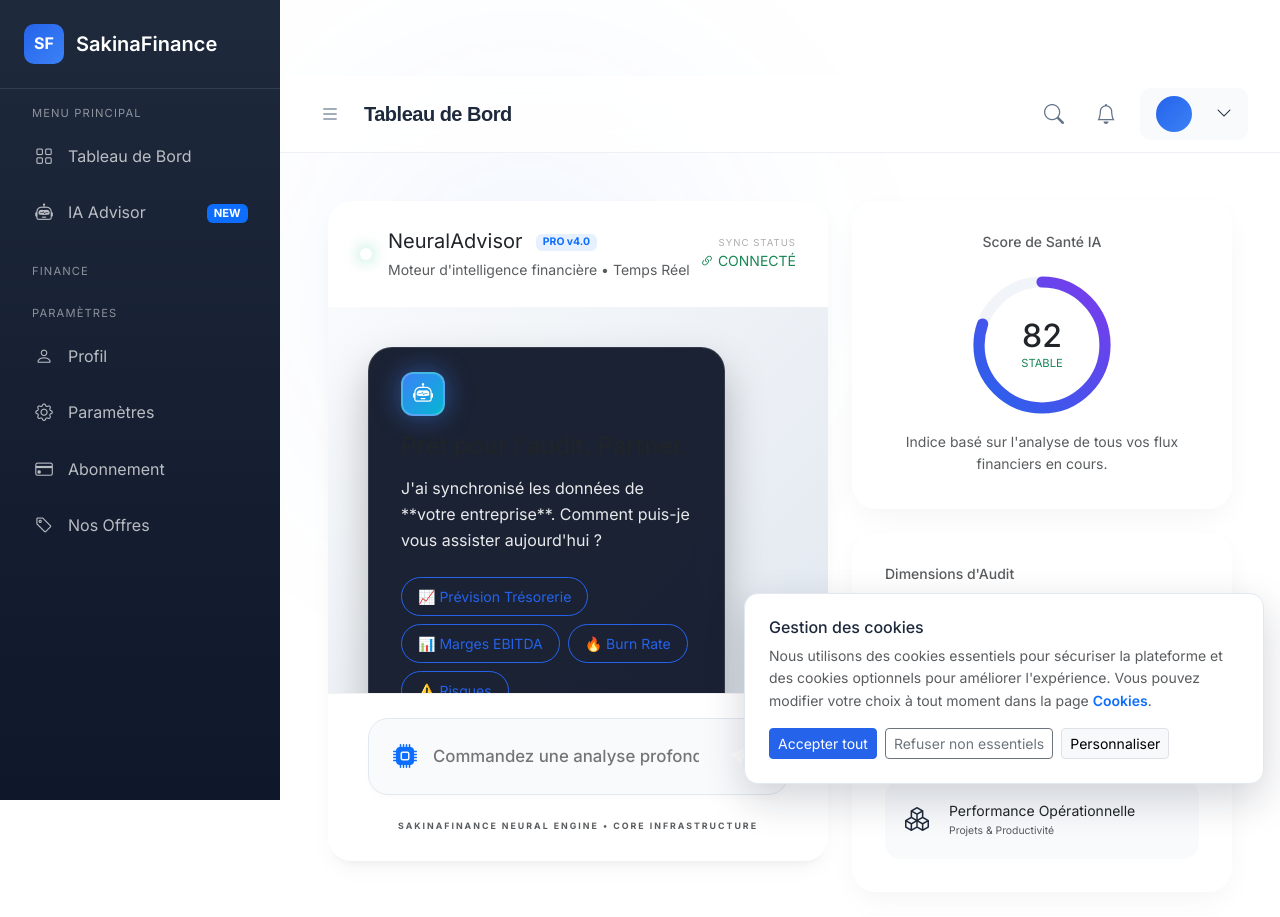
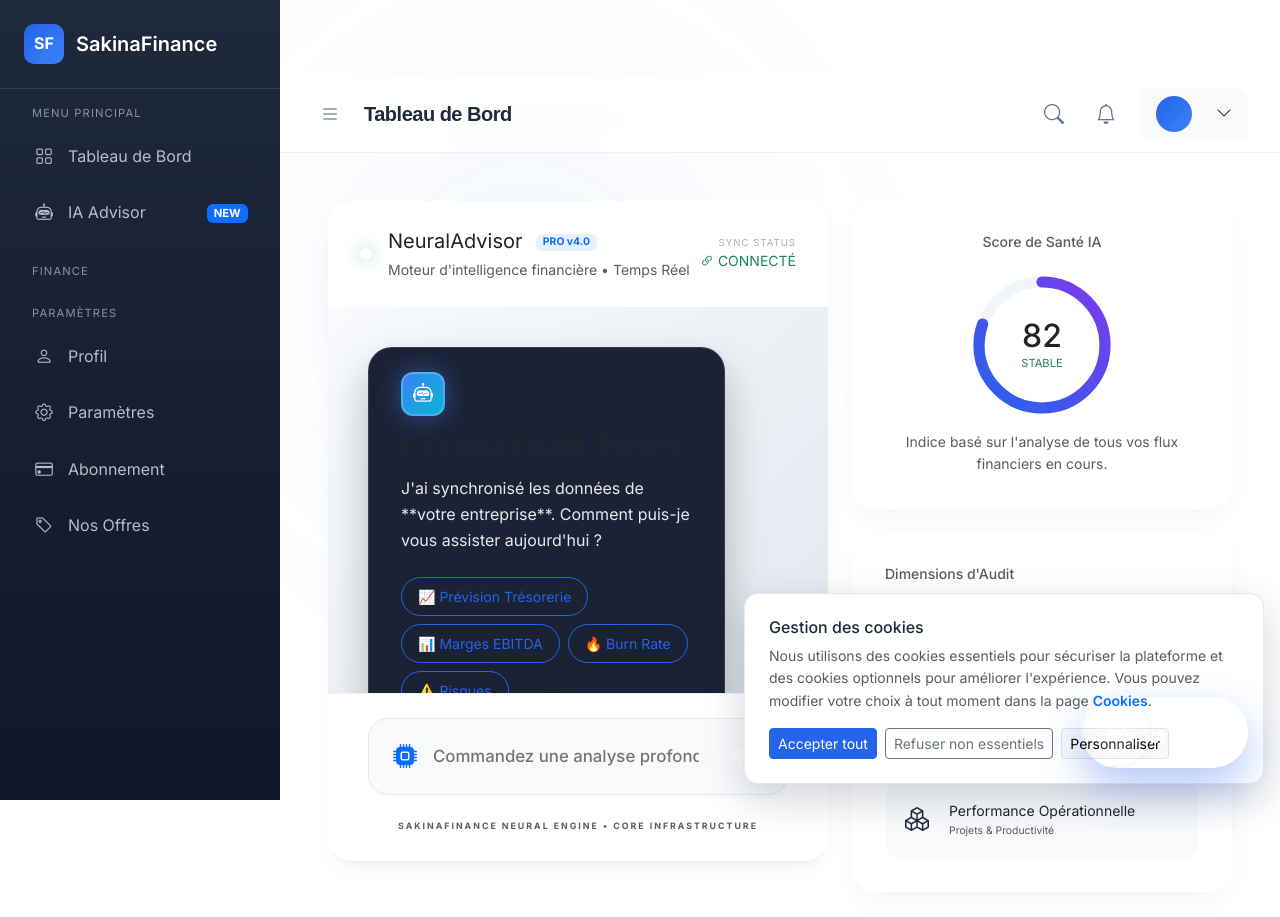
Before and after one commit to ba2664890/sakinafinance, a Django app: template templates/core/ai_advisor.html in a window 1280 px wide. Shown: the top 917 px of the page. Run offline with Django 5.2, Linux system fonts and the light colour scheme; the template is opened without the code that fills it, so the values that code supplies are empty.

Commit message:
supprime Z

```diff
--- a/templates/core/ai_advisor.html
+++ b/templates/core/ai_advisor.html
@@ -438,6 +438,83 @@
         color: var(--ai-primary);
         opacity: 0.5;
     }
+
+    .ai-floating-launcher {
+        position: fixed;
+        right: 2rem;
+        bottom: 2rem;
+        z-index: 1090;
+        display: inline-flex;
+        align-items: center;
+        gap: .75rem;
+        padding: .9rem 1.15rem .9rem .95rem;
+        border: 0;
+        border-radius: 999px;
+        color: #fff;
+        background: linear-gradient(135deg, var(--ai-primary), var(--ai-secondary));
+        box-shadow: 0 18px 42px rgba(37, 99, 235, .35);
+        font-weight: 800;
+        letter-spacing: -.01em;
+        transition: transform .2s ease, box-shadow .2s ease;
+    }
+
+    .ai-floating-launcher:hover {
+        transform: translateY(-3px);
+        box-shadow: 0 24px 54px rgba(37, 99, 235, .45);
+    }
+
+    .ai-floating-launcher .launcher-icon {
+        width: 42px;
+        height: 42px;
+        border-radius: 50%;
+        display: inline-flex;
+        align-items: center;
+        justify-content: center;
+        background: rgba(255, 255, 255, .18);
+        box-shadow: inset 0 0 0 1px rgba(255, 255, 255, .22);
+        position: relative;
+    }
+
+    .ai-floating-launcher .launcher-icon::after {
+        content: '';
+        position: absolute;
+        inset: -7px;
+        border-radius: inherit;
+        border: 2px solid rgba(37, 99, 235, .28);
+        animation: launcher-pulse 1.8s ease-out infinite;
+    }
+
+    .ai-floating-launcher small {
+        display: block;
+        font-size: .63rem;
+        font-weight: 700;
+        line-height: 1;
+        color: rgba(255, 255, 255, .72);
+        text-transform: uppercase;
+        letter-spacing: .08em;
+    }
+
+    .ai-floating-launcher span {
+        display: block;
+        line-height: 1.1;
+    }
+
+    @keyframes launcher-pulse {
+        0% { opacity: .9; transform: scale(.82); }
+        100% { opacity: 0; transform: scale(1.35); }
+    }
+
+    @media (max-width: 575px) {
+        .ai-floating-launcher {
+            right: 1rem;
+            bottom: 1rem;
+            padding: .75rem;
+        }
+
+        .ai-floating-launcher .launcher-copy {
+            display: none;
+        }
+    }
 </style>
 {% endblock %}
 
@@ -631,6 +708,14 @@
     </div>
 </div>
 
+<button class="ai-floating-launcher" type="button" onclick="focusAdvisorChat()" aria-label="Ouvrir IA Advisor">
+    <span class="launcher-icon"><i class="bi bi-robot fs-5"></i></span>
+    <span class="launcher-copy">
+        <small>Assistant</small>
+        <span>IA Advisor</span>
+    </span>
+</button>
+
 <script src="https://cdn.jsdelivr.net/npm/marked/marked.min.js"></script>
 <script src="https://cdn.jsdelivr.net/npm/chart.js"></script>
 <script>
@@ -641,6 +726,11 @@
 
     Chart.defaults.color = '#64748b';
     Chart.defaults.font.family = 'Outfit';
+
+    function focusAdvisorChat() {
+        document.querySelector('.chat-section')?.scrollIntoView({ behavior: 'smooth', block: 'center' });
+        setTimeout(() => inputField?.focus(), 350);
+    }
 
     function addMessage(text, role = 'ai', chartData = null, items = null) {
         const msgDiv = document.createElement('div');
--- a/templates/core/dashboard.html
+++ b/templates/core/dashboard.html
@@ -170,7 +170,7 @@ content:'';position:absolute;right:30px;bottom:-20px;width:80px;height:80px;bord
                 Consultez l'IA Advisor pour des recommandations personnalisées basées sur vos données réelles.
             </div>
         </div>
-        <a href="{% url 'ai_engine_dashboard' %}" class="btn btn-sm d-none d-lg-inline-flex align-items-center gap-2"
+        <a href="{% url 'ai_advisor' %}" class="btn btn-sm d-none d-lg-inline-flex align-items-center gap-2"
             style="background:rgba(255,255,255,.12);border:1px solid rgba(255,255,255,.2);color:white;border-radius:8px;white-space:nowrap;flex-shrink:0;">
             <i class="bi bi-lightning-charge-fill text-warning"></i> Analyser
         </a>
@@ -250,7 +250,7 @@ content:'';position:absolute;right:30px;bottom:-20px;width:80px;height:80px;bord
                 Trésorerie
             </a>
             {% endif %}
-            <a href="{% url 'ai_engine_dashboard' %}" class="quick-action-card">
+            <a href="{% url 'ai_advisor' %}" class="quick-action-card">
                 <div class="qa-icon"><i class="bi bi-robot"></i></div>
                 IA Advisor
             </a>
--- a/templates/core/executive.html
+++ b/templates/core/executive.html
@@ -159,7 +159,7 @@
                 </p>
             </div>
             <div class="d-flex flex-wrap gap-3">
-                <a href="{% url 'ai_engine_dashboard' %}" class="btn btn-primary d-flex align-items-center gap-2 px-4 py-2 border-0 shadow-lg" style="background: linear-gradient(135deg, #2563eb, #06b6d4);">
+                <a href="{% url 'ai_advisor' %}" class="btn btn-primary d-flex align-items-center gap-2 px-4 py-2 border-0 shadow-lg" style="background: linear-gradient(135deg, #2563eb, #06b6d4);">
                     <i class="bi bi-lightning-charge-fill"></i> Full Strategy Deep-Dive
                 </a>
                 <button class="btn btn-link text-white-50 text-decoration-none d-flex align-items-center gap-2">
--- a/templates/dashboard_base.html
+++ b/templates/dashboard_base.html
@@ -39,8 +39,8 @@
                 <span>Executive View</span>
             </a>
             {% endif %}
-            <a href="{% url 'ai_engine_dashboard' %}"
-                class="nav-link {% if request.resolver_match.url_name == 'ai_advisor' or request.resolver_match.url_name == 'ai_engine_dashboard' %}active{% endif %}">
+            <a href="{% url 'ai_advisor' %}"
+                class="nav-link {% if request.resolver_match.url_name == 'ai_advisor' %}active{% endif %}">
                 <i class="bi bi-robot"></i>
                 <span>IA Advisor</span>
                 <span class="badge bg-primary ms-auto">NEW</span>
```
Also changed, not shown: sakinafinance/core/views.py (+19 -2 lines).
